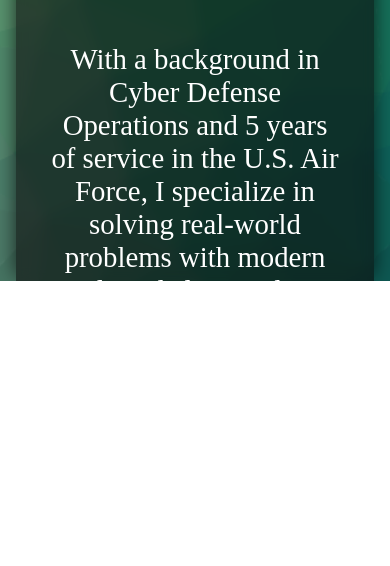
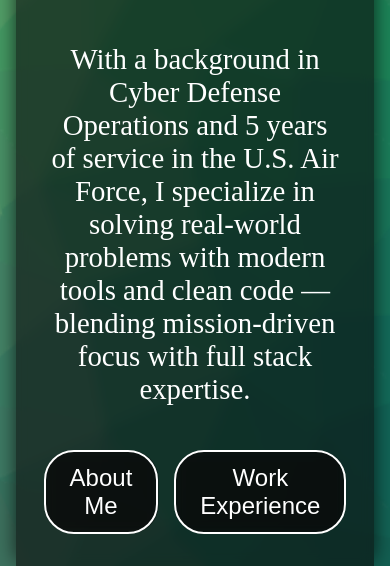
Before and after one commit to KareemSalem736/KareemSalem.github.io, a plain HTML site: page index.html in a window 390 px wide. Shown: the part 563-1129 px from the top of the page. Before the commit the page ends 844 px from the top, so only its background shows below. Drawn offline with Linux system fonts and the light colour scheme.

Commit message:
fixed phone sizing issue with fixed height in .container

```diff
--- a/base.css
+++ b/base.css
@@ -2,7 +2,6 @@ html, body {
   margin: 0;
   padding: 0;
   width: 100%;
-  /* ⚠️ Do NOT set overflow-x: hidden here — it breaks popups */
 }
 
 * {
@@ -65,6 +64,7 @@ html, body {
 body {
     margin: 0;
     height: 100%;
+    min-height: 100vh;
     width: 100%;
     display: flex;
     flex-direction: column;
@@ -77,7 +77,6 @@ body {
 .container {
   margin-top: auto;
   width: 100%;
-  height: 50vh;
   background-color: rgba(10, 10, 10, 0.6);
   backdrop-filter: blur(6px);
   display: flex;
```
